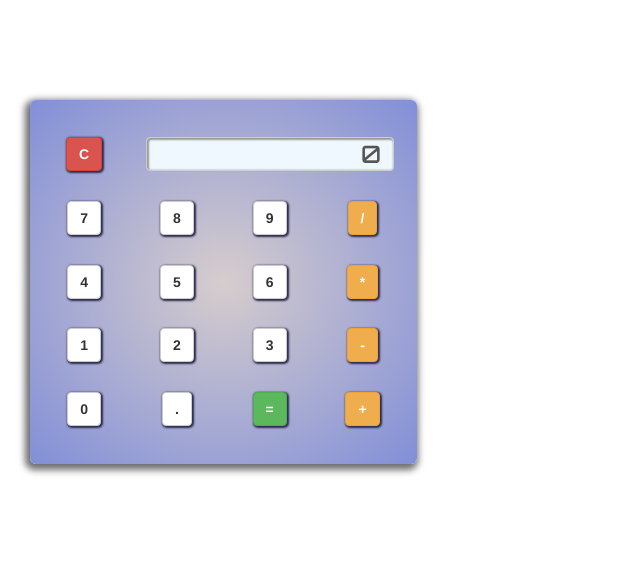
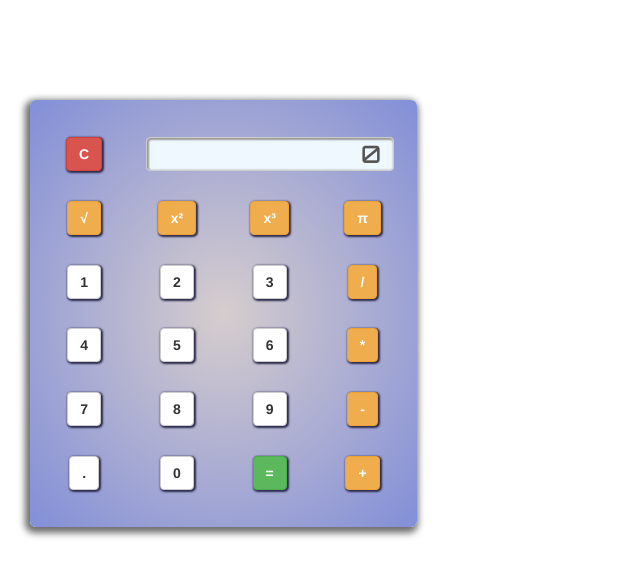
Before and after one commit to jhonjonh/calculadora, an Angular app: page / in a window 1280 px wide. Shown: the top 576 px of the page, without its empty margins (0-640 px from the left). Built offline with nearby package versions, Linux system fonts and the light colour scheme.

Commit message:
ajustes nas funcoes da calculadora cientifica

```diff
--- a/src/app/calculadora/components/calculadora.component.html
+++ b/src/app/calculadora/components/calculadora.component.html
@@ -21,29 +21,67 @@
                   readonly>
               </div>
             </div>
+
+<!-- botoes da calculadora cientifica -->
             <div class="row">
               <div class="col-xs-3">
                 <button
                   type="button"
-                  (click) = "adicionaNumero('7')"
-                  class="btn btn-default kz-btn"
-                  id="btn7">7
+                  (click) = "definirOperacao('raiz')"
+                  class="btn btn-warning kz-btn"
+                  id="btn7">√
                 </button>
               </div>
               <div class="col-xs-3">
                 <button
                   type="button"
-                  (click) = "adicionaNumero('8')"
-                  class="btn btn-default kz-btn"
-                  id="btn8">8
+                  (click) = "definirOperacao('quad')"
+                  class="btn btn-warning kz-btn"
+                  id="btn8">x²
                 </button>
               </div>
               <div class="col-xs-3">
                 <button
                   type="button"
-                  (click) = "adicionaNumero('9')"
+                  (click) = "definirOperacao('cubo')"
+                  class="btn btn-warning kz-btn"
+                  id="btn9">x³
+                </button>
+              </div>
+              <div class="col-xs-3">
+                <button
+                  type="button"
+                  class="btn btn-warning kz-btn"
+                  (click) = "adicionaNumero('3.1415926')"
+                  id="btnDivisao">π
+                </button>
+              </div>
+            </div>
+<!-- FIM botoes calculadora cientifica  -->
+
+            <div class="row">
+              <div class="col-xs-3">
+                <button
+                  type="button"
+                  (click) = "adicionaNumero('1')"
                   class="btn btn-default kz-btn"
-                  id="btn9">9
+                  id="btn7">1
+                </button>
+              </div>
+              <div class="col-xs-3">
+                <button
+                  type="button"
+                  (click) = "adicionaNumero('2')"
+                  class="btn btn-default kz-btn"
+                  id="btn8">2
+                </button>
+              </div>
+              <div class="col-xs-3">
+                <button
+                  type="button"
+                  (click) = "adicionaNumero('3')"
+                  class="btn btn-default kz-btn"
+                  id="btn9">3
                 </button>
               </div>
               <div class="col-xs-3">
@@ -93,25 +131,25 @@
               <div class="col-xs-3">
                 <button
                   type="button"
-                  (click) = "adicionaNumero('1')"
+                  (click) = "adicionaNumero('7')"
                   class="btn btn-default kz-btn"
-                  id="btn1">1
+                  id="btn1">7
                 </button>
               </div>
               <div class="col-xs-3">
                 <button
                   type="button"
-                  (click) = "adicionaNumero('2')"
+                  (click) = "adicionaNumero('8')"
                   class="btn btn-default kz-btn"
-                  id="btn2">2
+                  id="btn2">8
                 </button>
               </div>
               <div class="col-xs-3">
                 <button
                   type="button"
-                  (click) = "adicionaNumero('3')"
+                  (click) = "adicionaNumero('9')"
                   class="btn btn-default kz-btn"
-                  id="btn3">3
+                  id="btn3">9
                 </button>
               </div>
               <div class="col-xs-3">
@@ -127,17 +165,17 @@
               <div class="col-xs-3">
                 <button
                   type="button"
-                  (click) = "adicionaNumero('0')"
+                  (click) = "adicionaNumero('.')"
                   class="btn btn-default kz-btn"
-                  id="btn0">0
+                  id="btn0">.
                 </button>
               </div>
               <div class="col-xs-3">
                 <button
                   type="button"
-                  (click) = "adicionaNumero('.')"
+                  (click) = "adicionaNumero('0')"
                   class="btn btn-default kz-btn"
-                  id="btnDecimal">.
+                  id="btnDecimal">0
                 </button>
               </div>
               <div class="col-xs-3">
--- a/src/app/calculadora/components/calculadora.component.ts
+++ b/src/app/calculadora/components/calculadora.component.ts
@@ -23,7 +23,6 @@ export class CalculadoraComponent implements OnInit {
    *
    * @return void - retorna algo vazio/neutro
    */
-
   limpar(): void{
     this.numero1 = '0';
     this.numero2 = 'null';
@@ -38,7 +37,6 @@ export class CalculadoraComponent implements OnInit {
    * @param numConcat string
    * @return string
    */
-
   concatenaNumero(numAtual:string, numConcat:string): string {
     //caso contanha apenas '0' ou null, reinicializar o valor
     if (numAtual === '0' || numAtual == 'null'){
@@ -80,10 +78,22 @@ export class CalculadoraComponent implements OnInit {
     //apenas define a operação caso não exista uma
     if(this.operacao == 'null'){
       this.operacao = operacao;
-      return;
+      //aqui dentro tinha um return que forcava um clique duplo
     }
 
-    if(this.numero2 != 'null') {
+    //operacao que precisa de um numero só
+    if ((this.operacao == 'raiz') || (this.operacao == 'quad') || (this.operacao == 'cubo')) {
+      this.resultado = this.calculadoraService.calcularSci(
+        parseFloat(this.numero1),
+        this.operacao
+      ).toString();
+      this.operacao = 'null';
+      this.numero1 = this.resultado.toString();
+      this.resultado = 'null';
+      console.log('esse é o resultado', this.resultado);
+
+    //operacao que precisa de dois numeros
+    } else if (this.numero2 != 'null') {
       this.resultado = this.calculadoraService.calcular(
         parseFloat(this.numero1),
         parseFloat(this.numero2),
@@ -102,8 +112,16 @@ export class CalculadoraComponent implements OnInit {
  */
 
   calcular():void{
-    if(this.numero2 == 'null'){
+    if((this.numero1 == 'null')&&(this.numero2 == 'null')){
       return;
+    }
+
+    if((this.operacao == 'raiz') || (this.operacao == 'quad') || (this.operacao == 'cubo')) {
+      this.resultado = this.calculadoraService.calcularSci(
+        parseFloat(this.numero1),
+        this.operacao
+      ).toString();
+      console.log("funcao calcular acionada");
     }
 
     this.resultado = this.calculadoraService.calcular(
--- a/src/app/calculadora/services/calculadora.service.ts
+++ b/src/app/calculadora/services/calculadora.service.ts
@@ -18,8 +18,12 @@ export class CalculadoraService {
   static readonly SUBTRACAO: string = '-';
   static readonly MULTIPLICACAO: string = '*';
   static readonly DIVISAO: string = '/';
+  static readonly RAIZ: string = 'raiz';
+  static readonly QUAD: string = 'quad';
+  static readonly CUBO: string = 'cubo';
 
   constructor() { }
+
 /**
  * Método que calcula uma operacao matematica com dois numeros e um operador. Suporta soma, subtracao, multiplicacao e divisao.
  * @param num1 number
@@ -27,7 +31,6 @@ export class CalculadoraService {
  * @param operacao string operacao a ser executada
  * @returns number resultado da operacao
  */
-
   calcular(num1: number, num2: number, operacao: string) : number {
     let resultado : number;
 
@@ -49,4 +52,23 @@ export class CalculadoraService {
     }
     return resultado;
   }
+
+  calcularSci(num1:number, operacao:string): number {
+    let resultado: number;
+    console.log("funcao calcularSci ativada");
+    switch(operacao) {
+      case CalculadoraService.RAIZ:
+        resultado = Math.sqrt(num1);
+      break;
+      case CalculadoraService.QUAD:
+        resultado = Math.pow(num1,2);
+      break;
+      case CalculadoraService.CUBO:
+        resultado = Math.pow(num1,3);
+      break;
+      default:
+        resultado = 0;
+    }
+    return resultado;
+  }
 }
```
